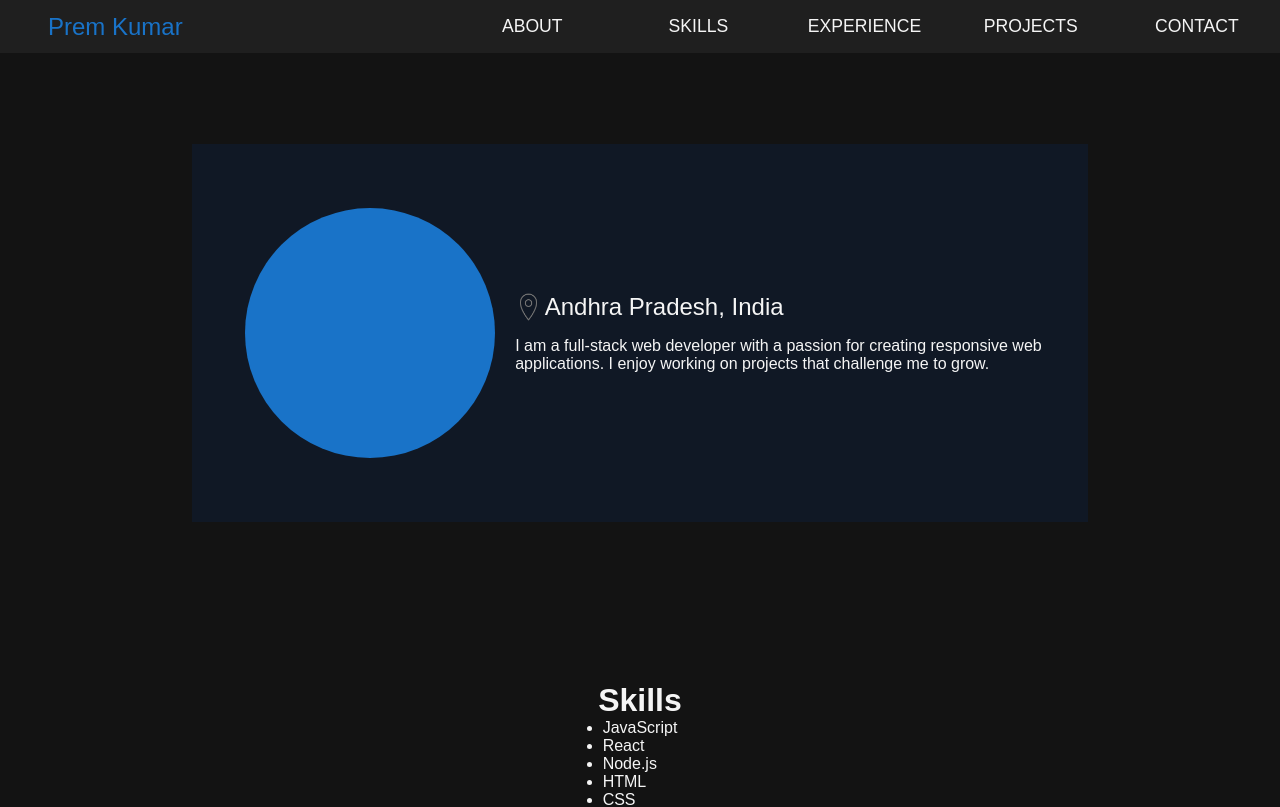
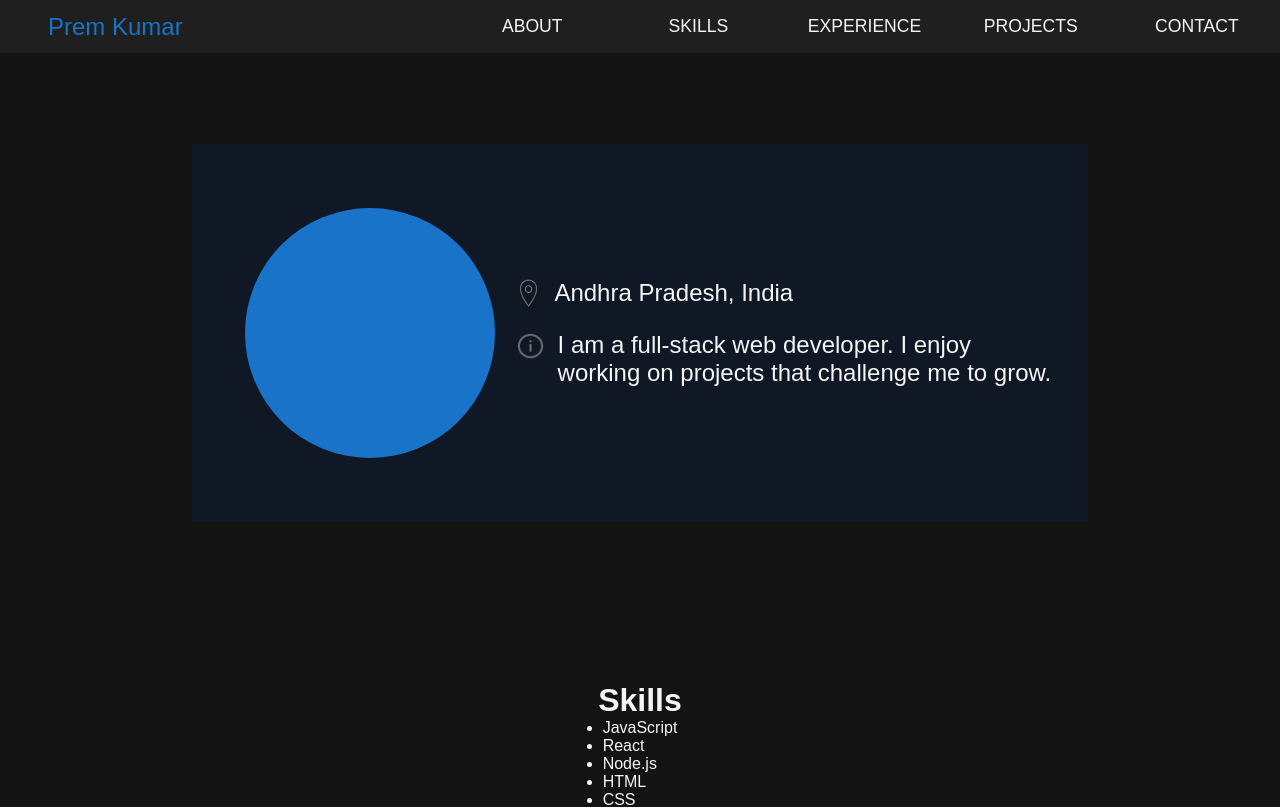
Before and after one commit to premkpavuluri/portfolio_v1, a React (Create React App) app: page / in a window 1280 px wide. Shown: the top 807 px of the page. Built offline with nearby package versions, Linux system fonts and the light colour scheme.

Commit message:
Prem | Add: About me in the description

```diff
--- a/src/components/About.jsx
+++ b/src/components/About.jsx
@@ -1,18 +1,21 @@
 import React from "react";
-import {AboutCard, BgCard, DescriptionBox, DPBox} from "../styles/PortfolioComponents";
+import {AboutCard, AboutIcon, BgCard, Description, DescriptionBox, DPBox} from "../styles/PortfolioComponents";
 import Location from "./Location";
 import config from "../config/Config";
+import aboutIcon from "../assets/about.png";
 
 const About = ({id}) => {
-  const {city} = config;
+  const {city, aboutMe} = config;
 
   return (<AboutCard id={id}>
     <BgCard>
       <DPBox></DPBox>
       <DescriptionBox>
         <Location city={city}></Location>
-        I am a full-stack web developer with a passion for creating responsive web applications. I enjoy working on projects that challenge me to
-        grow.
+        <Description>
+          <AboutIcon src={aboutIcon}></AboutIcon>
+          {aboutMe}
+        </Description>
       </DescriptionBox>
     </BgCard>
   </AboutCard>);
--- a/src/config/Config.js
+++ b/src/config/Config.js
@@ -10,6 +10,7 @@ const sectionLabels = {
 const config = {
   YourName: 'Prem Kumar',
   city: 'Andhra Pradesh, India',
+  aboutMe: `I am a full-stack web developer. I enjoy working on projects that challenge me to grow.`,
   sections: [
     {id: 'about-id', title: sectionLabels.ABOUT},
     {id: 'skills-id', title: sectionLabels.SKILLS},
--- a/src/styles/PortfolioComponents.jsx
+++ b/src/styles/PortfolioComponents.jsx
@@ -104,7 +104,7 @@ const DescriptionBox = styled.div`
     flex-direction: column;
     justify-content: flex-start;
     align-items: flex-start;
-    row-gap: 1rem;
+    row-gap: 1.5rem;
 `;
 
 const LocationBox = styled.div`
@@ -120,8 +120,21 @@ const LocationIcon = styled.img`
 `;
 
 const LocationText = styled.p`
-    margin-left: 0.1em;
+    margin-left: 0.5em;
     font-size: 1.5rem;
+`;
+
+const Description = styled.div`
+    display: flex;
+    font-size: 1.5rem;
+    justify-content: flex-start;
+    align-items: flex-start;
+`;
+
+const AboutIcon = styled.img`
+    width: 1.7em;
+    height: 1.9rem;
+    margin-right: 0.5em;
 `;
 
 export {
@@ -137,5 +150,7 @@ export {
   DescriptionBox,
   LocationBox,
   LocationIcon,
-  LocationText
+  LocationText,
+  Description,
+  AboutIcon
 };
```
Also changed, not shown: src/assets/about.png (added).
